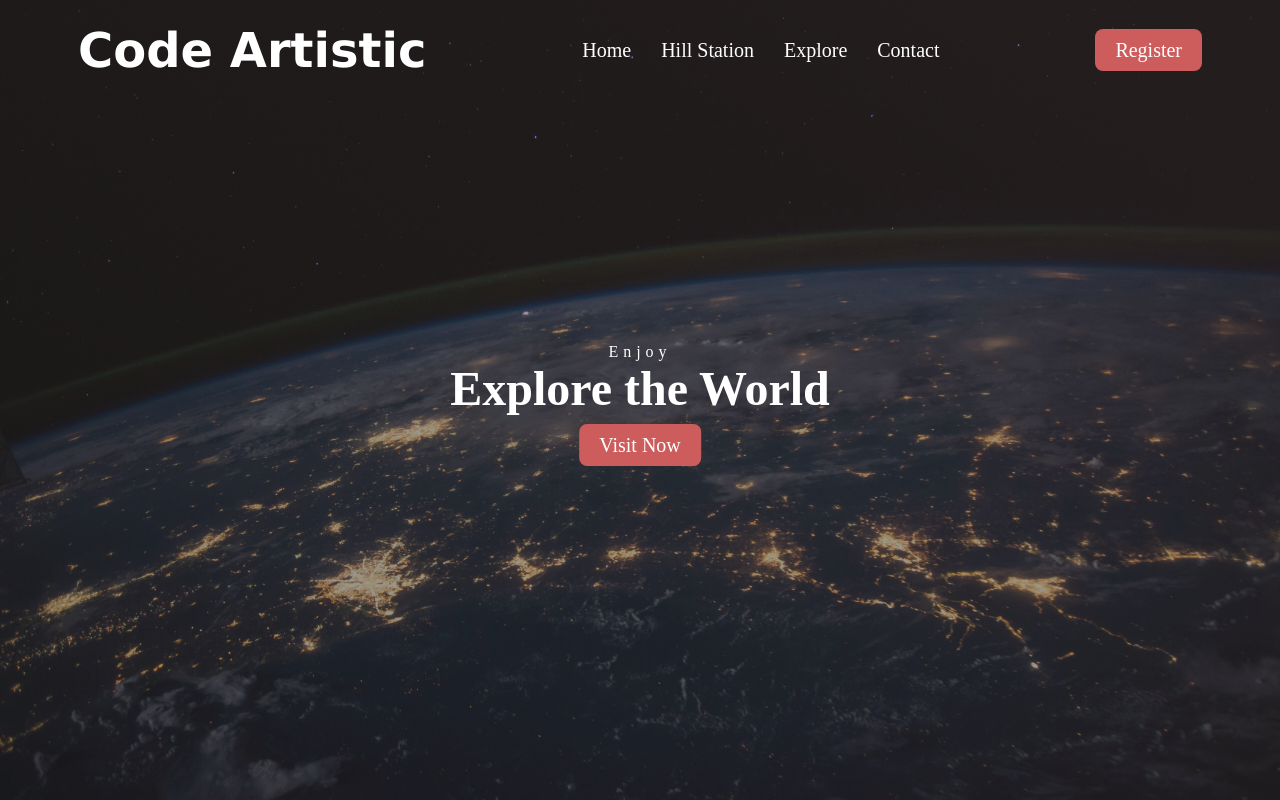
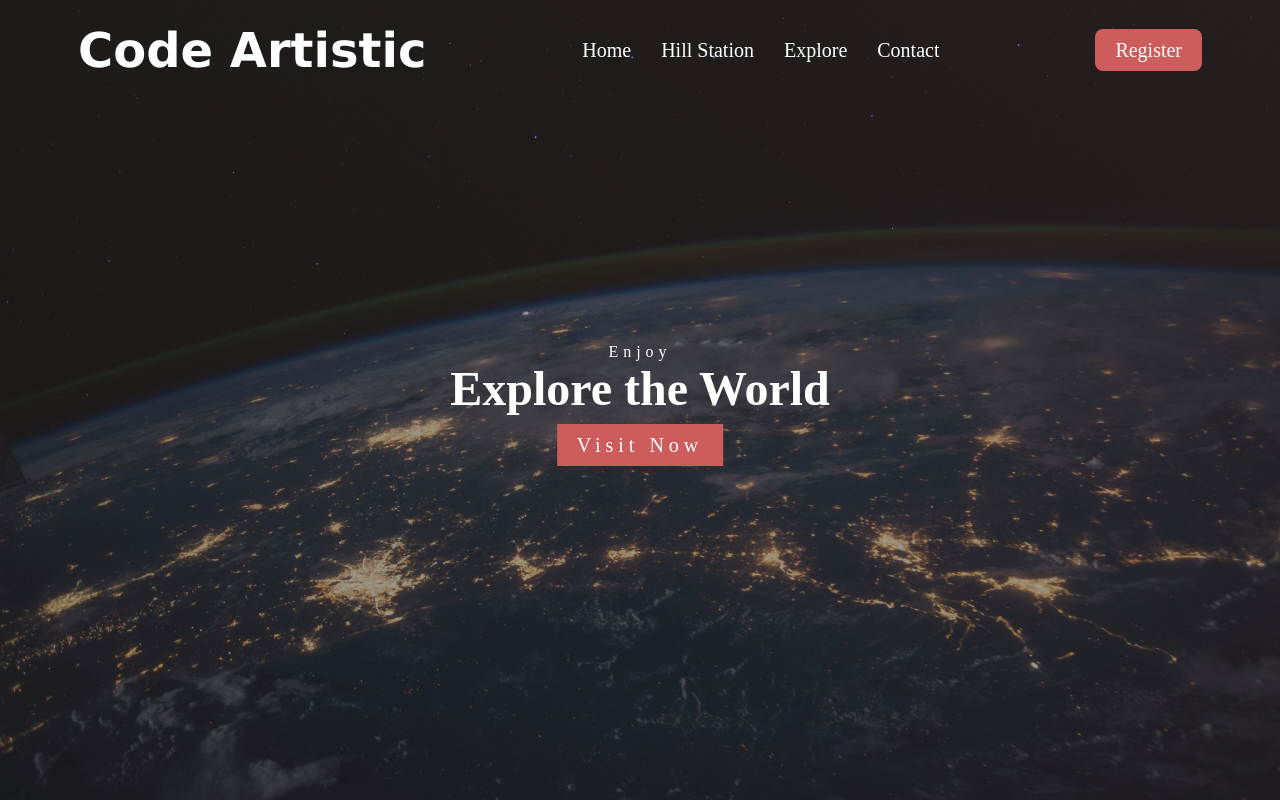
Before and after one commit to shottyTech/hotelBooking, a plain HTML site: page index.html in a window 1280 px wide. Drawn offline with Linux system fonts and the light colour scheme.

Commit message:
coorection made on button

```diff
--- a/style.css
+++ b/style.css
@@ -76,8 +76,8 @@ nav .button a:hover{
     color: inherit;
     padding:10px 20px;
     background-color: indianred;
-    border-radius: 8px;
     font-size: 20px;
+    letter-spacing: 5px;
 }
 .h-text a:hover{
     cursor: pointer;
```
